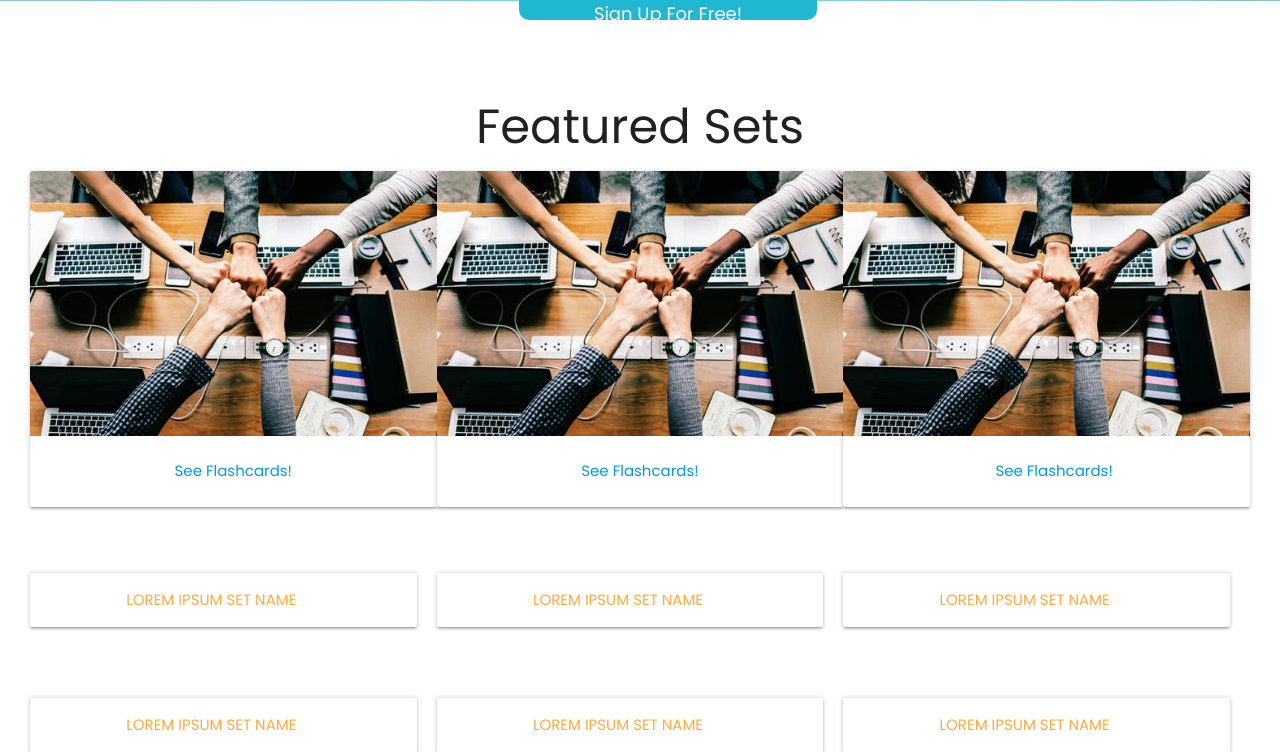
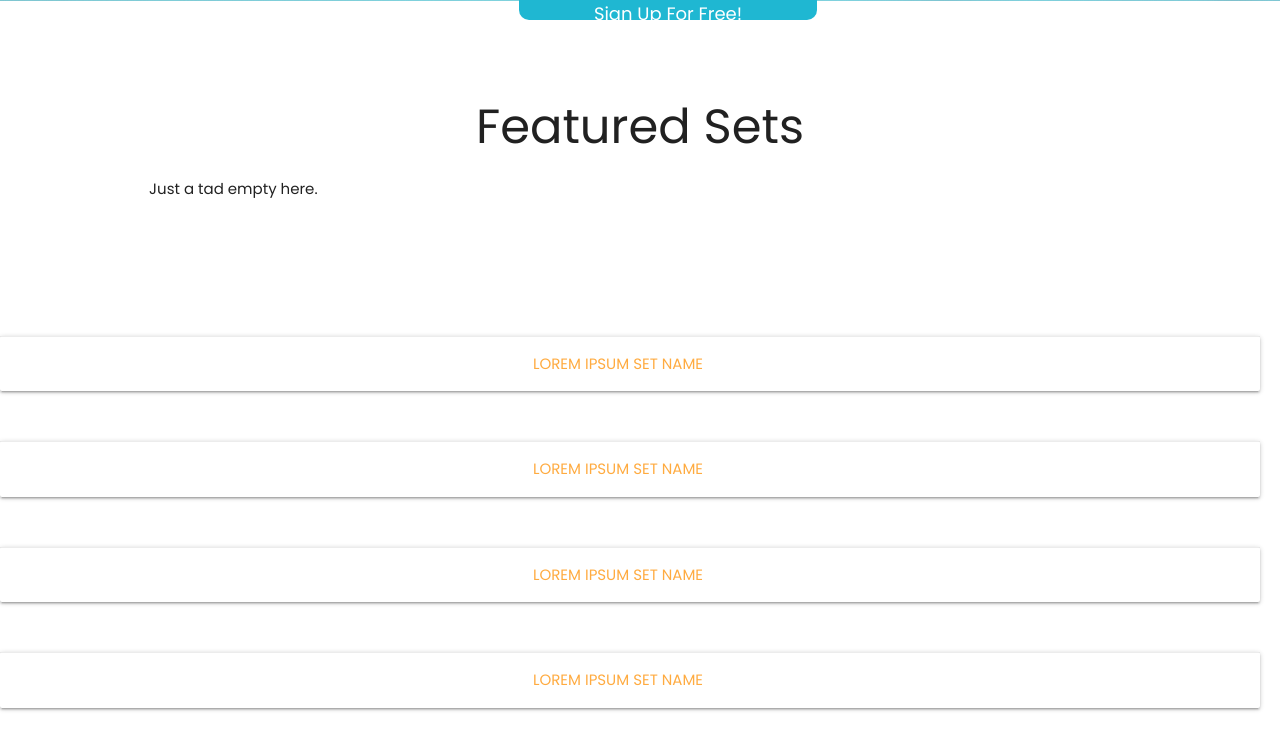
Before and after one commit to ursulacj/noted, a Django app: page / in a window 1280 px wide. Shown: the part 513-1265 px from the top of the page. Run offline with Django 3.2, Linux system fonts and the light colour scheme; data that the repository does not hold is empty.

Commit message:
add loop to dynamically render the 3 featured sets

```diff
--- a/main_app/templates/home.html
+++ b/main_app/templates/home.html
@@ -11,52 +11,29 @@
 <div class="featureWrapper">
     <div class="featureText">Featured Sets</div>
 
-    <!-- featureCards wrap around the cards -->
+    <!-- featuredCards section -->
     <div class="featureCards">
-        <div class="card featureDeck1">
+        {% for set in sets %}
+        <div class="card featureDeck">
             <div class="card-image waves-effect waves-block waves-light">
                 <img class="activator" src="/static/images/test.jpeg">
             </div>
-        <div class="card-content">
-            <span class="card-title activator grey-text text-darken-4 left">{{ set1.name }}</span><p><a href="{% url 'show_set' set1.id %}">See Flashcards!</a></p>
-        </div>
+            <div class="card-content">
+                <span class="card-title activator grey-text text-darken-4 left">{{ set.name }}</span><p><a href="{% url 'show_set' set.id %}">See Flashcards!</a></p>
+            </div>
             <div class="card-reveal">
-                <span class="card-title grey-text text-darken-4 left-align">{{ set1.name }}<i class="material-icons right">close</i></span>
-                <p>{{ set1.subject }}</p>
-                <p>{{ set1.description }}</p>
-                <a href="{% url 'show_set' set1.id %}" class="bottom-align">See Flashcards!</a>
+                <span class="card-title grey-text text-darken-4 left-align">{{ set.name }}<i class="material-icons right">close</i></span>
+                <p>{{ set.subject }}</p>
+                <p>{{ set.description }}</p>
+                <a href="{% url 'show_set' set.id %}" class="bottom-align">See Flashcards!</a>
             </div>
         </div>
-        <div class="featureDeck2 card">
-            <div class="card-image waves-effect waves-block waves-light">
-                    <img class="activator" src="/static/images/test.jpeg">
-                </div>
-            <div class="card-content">
-                <span class="card-title activator grey-text text-darken-4 left">{{ set2.name }}</span><p><a href="{% url 'show_set' set2.id %}">See Flashcards!</a></p>
-            </div>
-            <div class="card-reveal">
-                <span class="card-title grey-text text-darken-4 left-align">{{ set2.name }}<i class="material-icons right">close</i></span>
-                <p>{{ set2.subject }}</p>
-                <p>{{ set2.description }}</p>
-                <a href="{% url 'show_set' set2.id %}" class="bottom-align">See Flashcards!</a>
-            </div>
-        </div>
-        <div class="featureDeck3 card">
-            <div class="card-image waves-effect waves-block waves-light">
-                    <img class="activator" src="/static/images/test.jpeg">
-                </div>
-            <div class="card-content">
-                <span class="card-title activator grey-text text-darken-4 left">{{ set3.name }}<i class="material-icons right"></i></span><p><a href="{% url 'show_set' set3.id %}">See Flashcards!</a></p>
-            </div>
-            <div class="card-reveal">
-                <span class="card-title grey-text text-darken-4 left-align">{{ set3.name }}<i class="material-icons right">close</i></span>
-                <p>{{ set3.subject }}</p>
-                <p>{{ set3.description }}</p>
-                <br>
-                <a href="{% url 'show_set' set3.id %}" class="bottom-align">Go to the Flashcards!</a>
-            </div>
-        </div>
-
+        {% empty %}
+        <p>Just a tad empty here.</p>
+        {% endfor %}
+    </div>
+    <!-- featureCards wrap around the cards -->
+</div>
 
         <div class="card horizontal feature">
             <div class="card-stacked">
@@ -101,8 +78,7 @@
             </div>
         </div>
 
-    </div>
-</div>
+
 
 <div class = "missionWrapper">
     <div class="missionSection Image1"><img src="/static/images/grandma.jpg" alt="grandma" class="missionImage Image1"></div>
```
